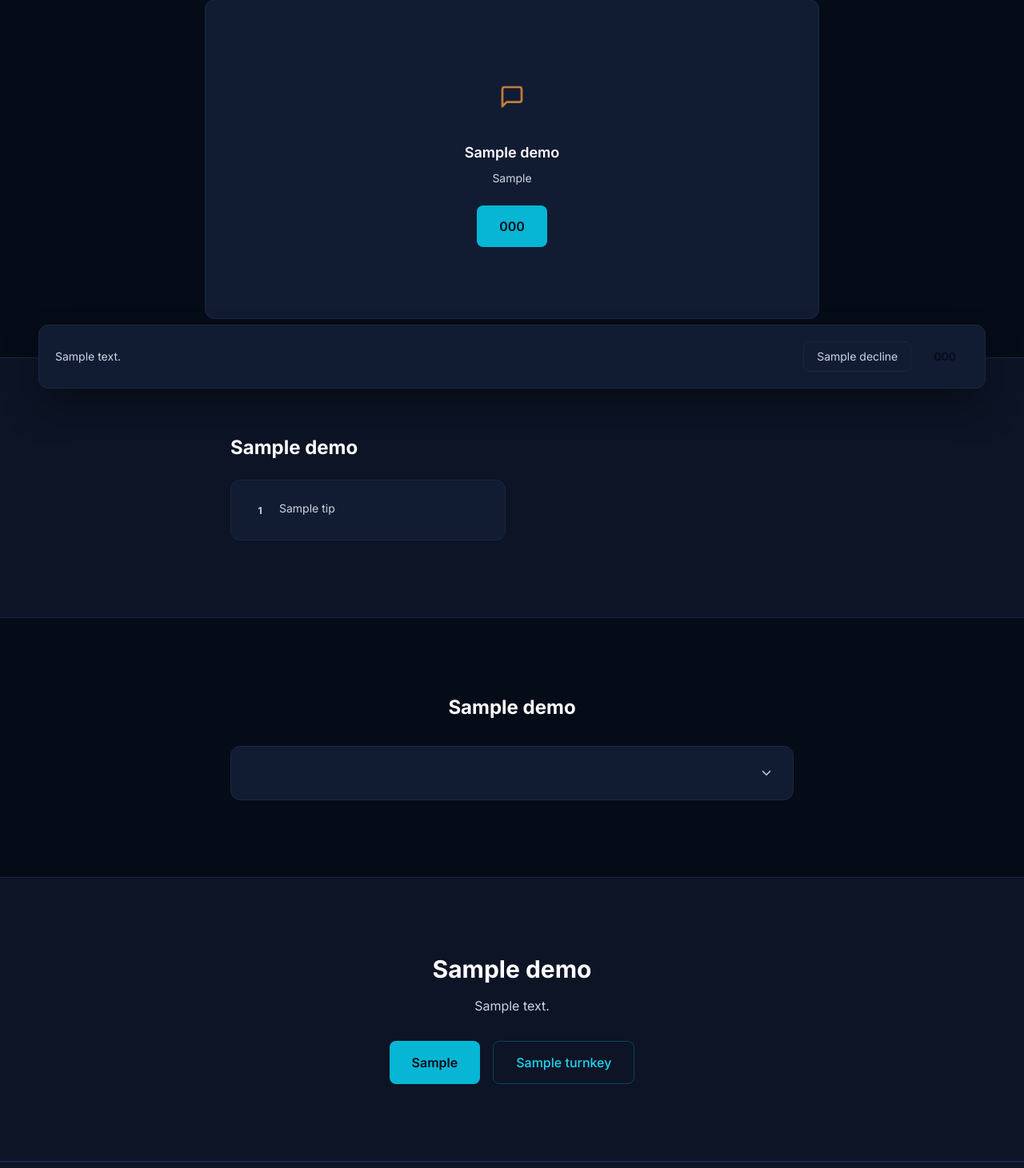
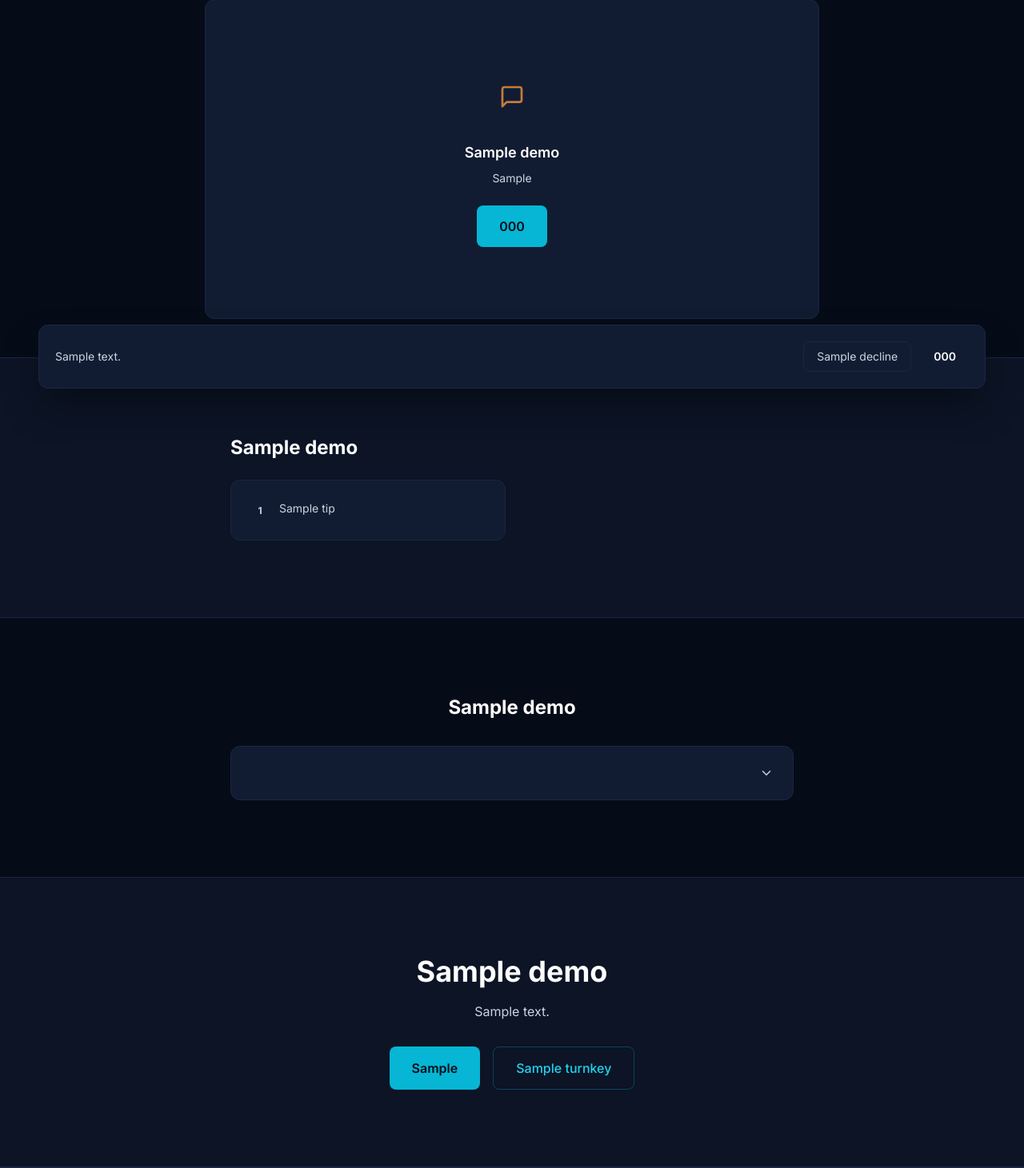
Before and after one commit to braindiggeruz/SalesDeck-Ai, a Python web app: template backend/templates/demo.html in a window 1280 px wide. Shown: the part 298-1759 px from the top of the page at 80% size. Run offline with Jinja, Linux system fonts and the light colour scheme; the template is opened without the code that fills it: most values are stand-ins (such as "Sample title", 1, 10 or a date in 2020).

Commit message:
auto-commit for fc7962f4-898d-4038-a545-fa29861b419b

```diff
--- a/backend/templates/language_chooser.html
+++ b/backend/templates/language_chooser.html
@@ -9,6 +9,7 @@
   <link rel="alternate" hreflang="de" href="{{ site_url }}/de/">
   <link rel="alternate" hreflang="x-default" href="{{ site_url }}/">
   <link rel="canonical" href="{{ site_url }}/">
+  <meta property="og:image" content="https://static.prod-images.emergentagent.com/jobs/67cc67eb-339d-478f-b80d-965166ef2672/images/be2cd7748fa9fb8296326ab2a0f80021c6732ecb169e268abae3e21bb978d3c8.png">
   <script type="application/ld+json">{{ org_schema|tojson }}</script>
   <link rel="preconnect" href="https://fonts.googleapis.com">
   <link rel="preconnect" href="https://fonts.gstatic.com" crossorigin>
--- a/backend/templates/partials/consent.html
+++ b/backend/templates/partials/consent.html
@@ -4,8 +4,8 @@
     <div class="bg-brand-card border border-brand-border rounded-xl p-4 sm:p-5 flex flex-col sm:flex-row items-start sm:items-center justify-between gap-4 shadow-2xl shadow-black/50">
       <p class="text-sm text-neutral-400">{{ c.consent.text }}</p>
       <div class="flex gap-3 shrink-0">
-        <button id="consent-decline" class="px-4 py-2 text-sm text-neutral-500 hover:text-white border border-brand-border rounded-lg transition-colors" data-testid="consent-decline">{{ c.consent.decline }}</button>
-        <button id="consent-accept" class="px-4 py-2 text-sm bg-brand-accent text-brand-bg font-semibold rounded-lg hover:bg-brand-accent-light transition-colors" data-testid="consent-accept">{{ c.consent.accept }}</button>
+        <button id="consent-decline" class="px-4 py-2 text-sm text-neutral-500 hover:text-white border border-brand-border rounded-lg transition-colors duration-150" data-testid="consent-decline">{{ c.consent.decline }}</button>
+        <button id="consent-accept" class="px-4 py-2 text-sm bg-brand-accent text-white font-semibold rounded-lg hover:bg-brand-accent-light transition-colors duration-150" data-testid="consent-accept">{{ c.consent.accept }}</button>
       </div>
     </div>
   </div>
--- a/backend/templates/partials/cta_block.html
+++ b/backend/templates/partials/cta_block.html
@@ -1,10 +1,10 @@
 <section class="section-padding bg-brand-surface border-y border-brand-border">
   <div class="section-container text-center">
-    <h2 class="text-2xl sm:text-3xl font-bold text-white mb-4">{{ cta_title }}</h2>
+    <h2 class="fluid-h2 font-bold text-white mb-4">{{ cta_title }}</h2>
     <p class="text-neutral-400 mb-8 max-w-xl mx-auto">{{ cta_desc }}</p>
     <div class="flex flex-col sm:flex-row gap-4 justify-center">
-      <a href="/{{ lang }}/demo/" class="btn-primary" data-testid="cta-demo" data-track="widget_engaged">{{ c.cta.try_demo }}</a>
-      <a href="{{ telegram_url }}" target="_blank" rel="noopener" class="btn-secondary" data-testid="cta-telegram" data-track="tg_start">{{ c.cta.turnkey }}</a>
+      <a href="/{{ lang }}/demo/" class="btn-primary" data-testid="cta-demo" data-track="widget_engaged" aria-label="{{ c.cta.try_demo }}">{{ c.cta.try_demo }}</a>
+      <a href="{{ telegram_url }}" target="_blank" rel="noopener" class="btn-secondary" data-testid="cta-telegram" data-track="tg_start" aria-label="{{ c.cta.turnkey }}">{{ c.cta.turnkey }}</a>
     </div>
   </div>
 </section>
```
